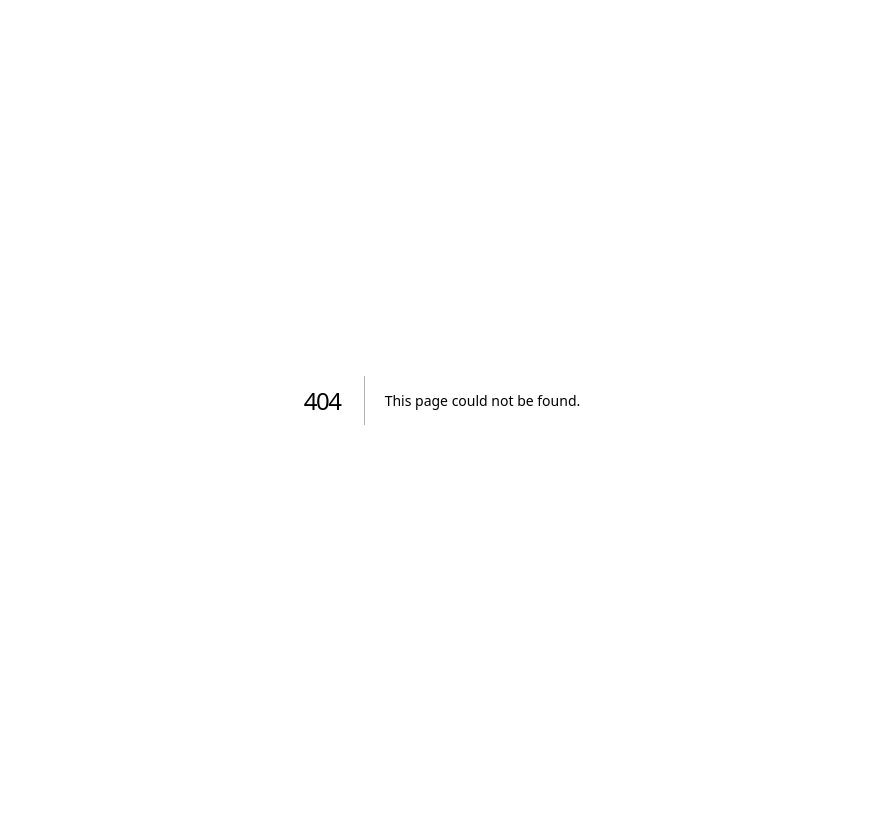
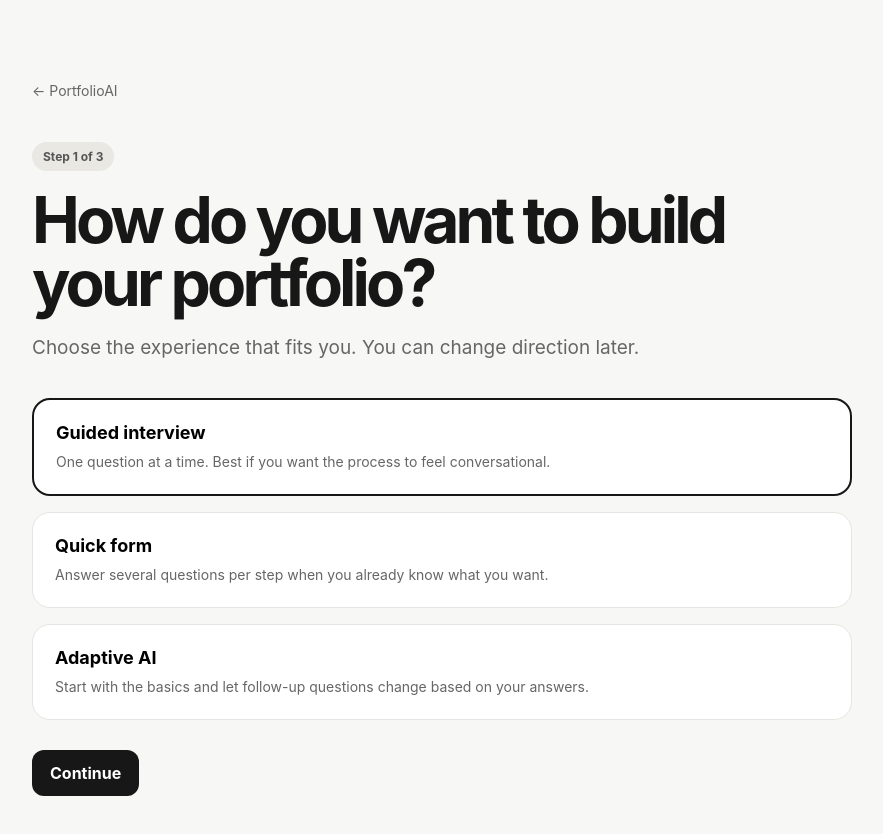
Before and after one commit to curiousai777-bit/legendary-octo-parakeet, a Next.js app: page /onboarding in a window 1280 px wide. Before the commit this address had no page. Shown: the top 834 px of the page, without its empty margins (198-1081 px from the left). Before the commit the page ends 800 px from the top, so only its background shows below. Built offline with nearby package versions, Linux system fonts and the light colour scheme.

Commit message:
feat: add interactive student onboarding

```diff
--- /dev/null
+++ b/src/app/onboarding/page.tsx
@@ -0,0 +1,57 @@
+"use client";
+
+import { useState } from "react";
+
+const modes = [
+  { id: "interview", title: "Guided interview", text: "One question at a time. Best if you want the process to feel conversational." },
+  { id: "form", title: "Quick form", text: "Answer several questions per step when you already know what you want." },
+  { id: "adaptive", title: "Adaptive AI", text: "Start with the basics and let follow-up questions change based on your answers." },
+];
+
+const niches = ["Software development", "UI/UX design", "Graphic design", "Data analytics", "Content writing", "Photography", "Video editing", "Digital marketing"];
+
+export default function Onboarding() {
+  const [mode, setMode] = useState("interview");
+  const [niche, setNiche] = useState("");
+  const [step, setStep] = useState(1);
+
+  return (
+    <main className="section">
+      <div className="container" style={{ maxWidth: 820 }}>
+        <a className="navLink" href="/">← PortfolioAI</a>
+        <div style={{ marginTop: 42 }}>
+          <span className="eyebrow">Step {step} of 3</span>
+          {step === 1 && <>
+            <h1 style={{ fontSize: "clamp(42px, 7vw, 64px)" }}>How do you want to build your portfolio?</h1>
+            <p className="lead">Choose the experience that fits you. You can change direction later.</p>
+            <div className="cards" style={{ gridTemplateColumns: "1fr" }}>
+              {modes.map((item) => <button key={item.id} className="card" onClick={() => setMode(item.id)} style={{ textAlign: "left", border: mode === item.id ? "2px solid #171717" : "1px solid #e5e5e1", cursor: "pointer" }}>
+                <h3>{item.title}</h3><p>{item.text}</p>
+              </button>)}
+            </div>
+          </>}
+          {step === 2 && <>
+            <h1 style={{ fontSize: "clamp(42px, 7vw, 64px)" }}>What career niche are you targeting?</h1>
+            <p className="lead">This determines the questions, project ideas, evidence, and portfolio structure we recommend.</p>
+            <div className="cards" style={{ gridTemplateColumns: "repeat(2, 1fr)" }}>
+              {niches.map((item) => <button key={item} className="card" onClick={() => setNiche(item)} style={{ textAlign: "left", border: niche === item ? "2px solid #171717" : "1px solid #e5e5e1", cursor: "pointer" }}><h3>{item}</h3></button>)}
+            </div>
+          </>}
+          {step === 3 && <>
+            <h1 style={{ fontSize: "clamp(42px, 7vw, 64px)" }}>Tell us where you are starting.</h1>
+            <p className="lead">We&apos;ll use this to decide whether to focus on polishing existing evidence or creating projects you can build.</p>
+            <div className="cards" style={{ gridTemplateColumns: "1fr" }}>
+              <div className="card"><h3>Current niche</h3><p>{niche || "Not selected"}</p></div>
+              <div className="card"><h3>Builder mode</h3><p>{modes.find((item) => item.id === mode)?.title}</p></div>
+              <div className="card"><h3>Next</h3><p>Questions will identify your skills, education, projects, interests, links, and evidence gaps.</p></div>
+            </div>
+          </>}
+          <div className="actions">
+            {step > 1 && <button className="button secondary" onClick={() => setStep(step - 1)}>Back</button>}
+            {step < 3 ? <button className="button" disabled={step === 2 && !niche} onClick={() => setStep(step + 1)}>Continue</button> : <a className="button" href="/dashboard">Start my assessment</a>}
+          </div>
+        </div>
+      </div>
+    </main>
+  );
+}
```
